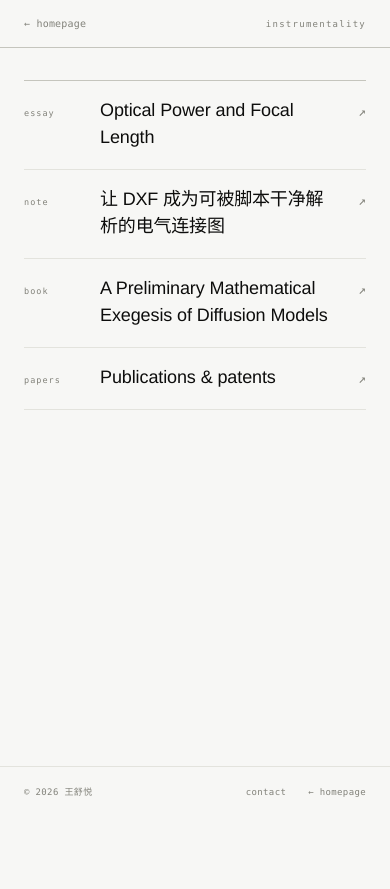
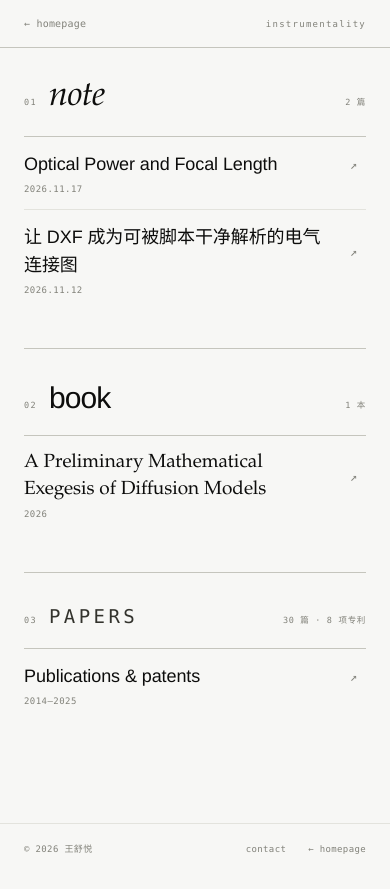
Before and after one commit to shuyueW1991/personal-page, a plain HTML site: page prototypes/v2/b-desk/instrumentality.html in a window 390 px wide. Before the commit the page ends 844 px from the top, so only its background shows below. Drawn offline with Linux system fonts and the light colour scheme; no server answers.

Commit message:
[update] instrumentality 分三栏，首页 initiatives 小写，页边加评论
- 首页 Initiatives 改为 initiatives，meta 与分类页标题同步
- instrumentality 按 note / book / papers 三栏重排，三类标题各用一种字体，作品标题旁标日期
- notes.html 增加整页 utterances 评论区，与笔记正文左边线对齐
- README / PUBLISHING 同步说明

```diff
--- /dev/null
+++ b/prototypes/v2/b-desk/instrumentality.css
@@ -0,0 +1,211 @@
+/* instrumentality · 三架
+   一个分类一栏：左边是类名，右边是作品；类名各用一种字体，让三种东西一眼分得开。 */
+
+.shelf-shell {
+  max-width: 1180px;
+  margin: 0 auto;
+  padding: 40px 64px 96px;
+}
+
+.shelf {
+  display: grid;
+  grid-template-columns: 220px minmax(0, 1fr);
+  gap: 0 64px;
+  padding: 46px 0 50px;
+}
+
+.shelf + .shelf {
+  border-top: 1px solid var(--rule-strong);
+}
+
+.shelf:first-child { padding-top: 6px; }
+
+/* ---------- 类名 ---------- */
+
+.shelf-head {
+  display: flex;
+  flex-direction: column;
+  align-items: flex-start;
+  gap: 14px;
+}
+
+.shelf-no {
+  font-family: var(--mono);
+  font-size: 8.5px;
+  letter-spacing: 0.16em;
+  color: var(--muted);
+}
+
+.shelf-title {
+  display: flex;
+  align-items: flex-end;
+  min-height: 48px;
+  margin: 0;
+  font-weight: 400;
+  line-height: 1;
+  color: var(--ink);
+}
+
+.shelf-title.is-note {
+  font-family: var(--serif);
+  font-style: italic;
+  font-size: 46px;
+  letter-spacing: -0.012em;
+}
+
+.shelf-title.is-book {
+  font-family: var(--display);
+  font-size: 42px;
+  font-weight: 500;
+  letter-spacing: -0.03em;
+}
+
+.shelf-title.is-papers {
+  font-family: var(--mono);
+  font-size: 24px;
+  letter-spacing: 0.18em;
+  text-transform: uppercase;
+  color: var(--ink-soft);
+}
+
+.shelf-count {
+  font-family: var(--mono);
+  font-size: 8.5px;
+  letter-spacing: 0.08em;
+  color: var(--muted);
+}
+
+/* ---------- 作品 ---------- */
+
+.shelf-list {
+  margin: 0;
+  padding: 0 0 0 56px;
+  list-style: none;
+  border-left: 1px solid var(--rule);
+}
+
+.shelf-list li + li {
+  border-top: 1px solid var(--rule);
+}
+
+.shelf-row {
+  display: grid;
+  grid-template-columns: minmax(0, 1fr) auto 18px;
+  align-items: baseline;
+  gap: 0 24px;
+  padding: 16px 0 17px;
+  color: var(--ink);
+  text-decoration: none;
+}
+
+.shelf-name {
+  font-family: var(--display);
+  font-size: 20px;
+  line-height: 1.55;
+  letter-spacing: -0.005em;
+  text-wrap: pretty;
+  transition: transform 0.42s cubic-bezier(0.22, 0.61, 0.36, 1);
+}
+
+/* 书是这一页最重的东西，字比笔记大一档、换衬线。 */
+.shelf-name.is-book {
+  font-family: var(--serif);
+  font-size: 27px;
+  line-height: 1.42;
+  letter-spacing: 0;
+}
+
+.shelf-date {
+  font-family: var(--mono);
+  font-size: 9px;
+  letter-spacing: 0.05em;
+  color: var(--muted);
+  white-space: nowrap;
+}
+
+.shelf-arrow {
+  font-family: var(--mono);
+  font-size: 12px;
+  line-height: 1;
+  color: var(--muted);
+  opacity: 0;
+  transform: translateX(-6px);
+  transition: opacity 0.25s ease, transform 0.42s cubic-bezier(0.22, 0.61, 0.36, 1);
+}
+
+.shelf-row:hover .shelf-name { transform: translateX(9px); }
+
+.shelf-row:hover .shelf-arrow,
+.shelf-row:focus-visible .shelf-arrow {
+  opacity: 1;
+  transform: none;
+  color: var(--ink);
+}
+
+@media (max-width: 1080px) {
+  .shelf-shell { padding: 32px 48px 80px; }
+  .shelf { grid-template-columns: 190px minmax(0, 1fr); gap: 0 48px; }
+  .shelf-title.is-note { font-size: 40px; }
+  .shelf-title.is-book { font-size: 36px; }
+  .shelf-title { min-height: 42px; }
+  .shelf-list { padding-left: 44px; }
+}
+
+@media (max-width: 900px) {
+  .shelf-shell { padding: 8px 24px 64px; }
+  .shelf {
+    grid-template-columns: minmax(0, 1fr);
+    gap: 22px;
+    padding: 34px 0 38px;
+  }
+  .shelf:first-child { padding-top: 24px; }
+  .shelf-head {
+    flex-direction: row;
+    align-items: baseline;
+    gap: 12px;
+  }
+  .shelf-title {
+    display: block;
+    min-height: 0;
+  }
+  .shelf-title.is-note { font-size: 34px; }
+  .shelf-title.is-book { font-size: 30px; }
+  .shelf-title.is-papers { font-size: 19px; }
+  .shelf-count { margin-left: auto; }
+  .shelf-list {
+    padding-left: 0;
+    border-left: 0;
+    border-top: 1px solid var(--rule-strong);
+  }
+  .shelf-list li + li { border-top: 1px solid var(--rule); }
+  .shelf-row { padding: 14px 0 15px; }
+  .shelf-name { font-size: 18px; }
+  .shelf-name.is-book { font-size: 21px; }
+  .shelf-arrow {
+    opacity: 1;
+    transform: none;
+  }
+}
+
+@media (max-width: 640px) {
+  .shelf-row {
+    grid-template-columns: minmax(0, 1fr) 16px;
+    row-gap: 5px;
+    column-gap: 16px;
+  }
+  .shelf-date {
+    grid-column: 1;
+    grid-row: 2;
+  }
+  .shelf-arrow {
+    grid-column: 2;
+    grid-row: 1;
+    align-self: center;
+  }
+  .shelf-name.is-book { font-size: 19px; }
+}
+
+@media (prefers-reduced-motion: reduce) {
+  .shelf-name,
+  .shelf-arrow { transition: none; }
+}
--- a/prototypes/v2/b-desk/instrumentality.html
+++ b/prototypes/v2/b-desk/instrumentality.html
@@ -6,10 +6,10 @@
   <title>instrumentality — 王舒悦</title>
   <link rel="canonical" href="https://shuyuew1991.github.io/personal-page/instrumentality.html">
   <meta property="og:url" content="https://shuyuew1991.github.io/personal-page/instrumentality.html">
-  <meta name="description" content="Books, notes and publications.">
+  <meta name="description" content="Notes, a book, and publications.">
   <link rel="icon" href="favicon.svg" type="image/svg+xml">
   <link rel="stylesheet" href="personal.css">
-  <link rel="stylesheet" href="section.css">
+  <link rel="stylesheet" href="instrumentality.css">
   <link rel="stylesheet" href="stats.css">
 </head>
 <body>
@@ -20,37 +20,64 @@
     <span class="label">instrumentality</span>
   </header>
 
-  <main id="main" class="section-shell">
-    <ul class="entry-list">
-      <li class="entry">
-        <a href="optical-power.html">
-          <span class="k">essay</span>
-          <span class="t" lang="en">Optical Power and Focal Length</span>
-          <span class="arrow">↗</span>
-        </a>
-      </li>
-      <li class="entry">
-        <a href="clean-dwg.html">
-          <span class="k">note</span>
-          <span class="t">让 DXF 成为可被脚本干净解析的电气连接图</span>
-          <span class="arrow">↗</span>
-        </a>
-      </li>
-      <li class="entry">
-        <a href="exegesis.html">
-          <span class="k">book</span>
-          <span class="t" lang="en">A Preliminary Mathematical Exegesis of Diffusion Models</span>
-          <span class="arrow">↗</span>
-        </a>
-      </li>
-      <li class="entry">
-        <a class="is-index" href="papers.html">
-          <span class="k">papers</span>
-          <span class="t" lang="en">Publications &amp; patents</span>
-          <span class="arrow">↗</span>
-        </a>
-      </li>
-    </ul>
+  <main id="main" class="shelf-shell">
+    <section class="shelf" aria-labelledby="shelf-note">
+      <header class="shelf-head">
+        <span class="shelf-no">01</span>
+        <h2 class="shelf-title is-note" id="shelf-note">note</h2>
+        <span class="shelf-count">2 篇</span>
+      </header>
+      <ul class="shelf-list">
+        <li>
+          <a class="shelf-row" href="optical-power.html">
+            <span class="shelf-name" lang="en">Optical Power and Focal Length</span>
+            <time class="shelf-date" datetime="2026-11-17">2026.11.17</time>
+            <span class="shelf-arrow" aria-hidden="true">↗</span>
+          </a>
+        </li>
+        <li>
+          <a class="shelf-row" href="clean-dwg.html">
+            <span class="shelf-name">让 DXF 成为可被脚本干净解析的电气连接图</span>
+            <time class="shelf-date" datetime="2026-11-12">2026.11.12</time>
+            <span class="shelf-arrow" aria-hidden="true">↗</span>
+          </a>
+        </li>
+      </ul>
+    </section>
+
+    <section class="shelf" aria-labelledby="shelf-book">
+      <header class="shelf-head">
+        <span class="shelf-no">02</span>
+        <h2 class="shelf-title is-book" id="shelf-book">book</h2>
+        <span class="shelf-count">1 本</span>
+      </header>
+      <ul class="shelf-list">
+        <li>
+          <a class="shelf-row" href="exegesis.html">
+            <span class="shelf-name is-book" lang="en">A Preliminary Mathematical Exegesis of Diffusion Models</span>
+            <time class="shelf-date" datetime="2026">2026</time>
+            <span class="shelf-arrow" aria-hidden="true">↗</span>
+          </a>
+        </li>
+      </ul>
+    </section>
+
+    <section class="shelf" aria-labelledby="shelf-papers">
+      <header class="shelf-head">
+        <span class="shelf-no">03</span>
+        <h2 class="shelf-title is-papers" id="shelf-papers">papers</h2>
+        <span class="shelf-count">30 篇 · 8 项专利</span>
+      </header>
+      <ul class="shelf-list">
+        <li>
+          <a class="shelf-row" href="papers.html">
+            <span class="shelf-name" lang="en">Publications &amp; patents</span>
+            <span class="shelf-date">2014—2025</span>
+            <span class="shelf-arrow" aria-hidden="true">↗</span>
+          </a>
+        </li>
+      </ul>
+    </section>
   </main>
 
   <footer class="page-foot">
```
Also changed, not shown: PUBLISHING.md (+1 -1 lines), prototypes/v2/b-desk/index.html (+4 -4 lines), prototypes/v2/b-desk/initiatives.html (+3 -3 lines), prototypes/v2/b-desk/notes.css (+10 -0 lines), prototypes/v2/b-desk/notes.html (+14 -0 lines), README.md, 1 other file.
